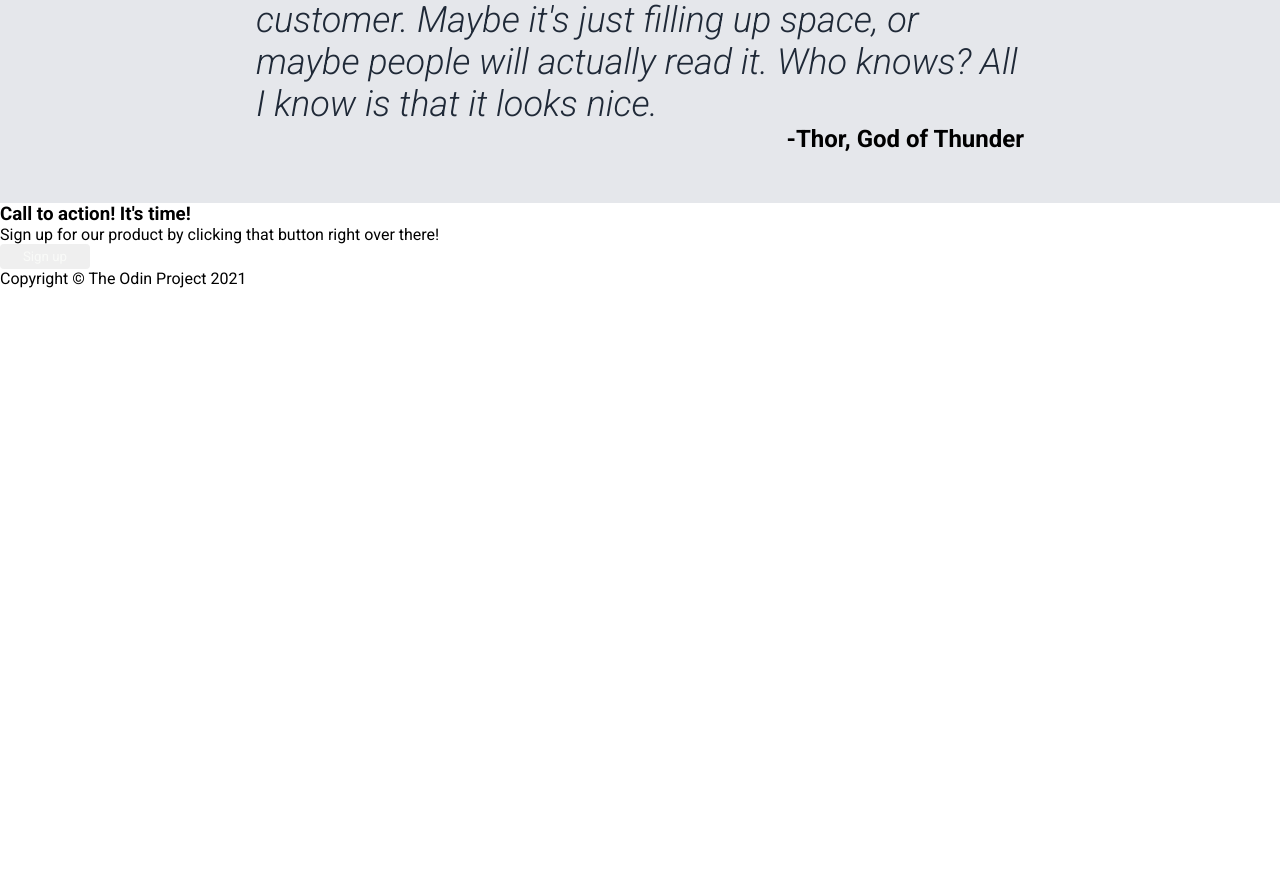
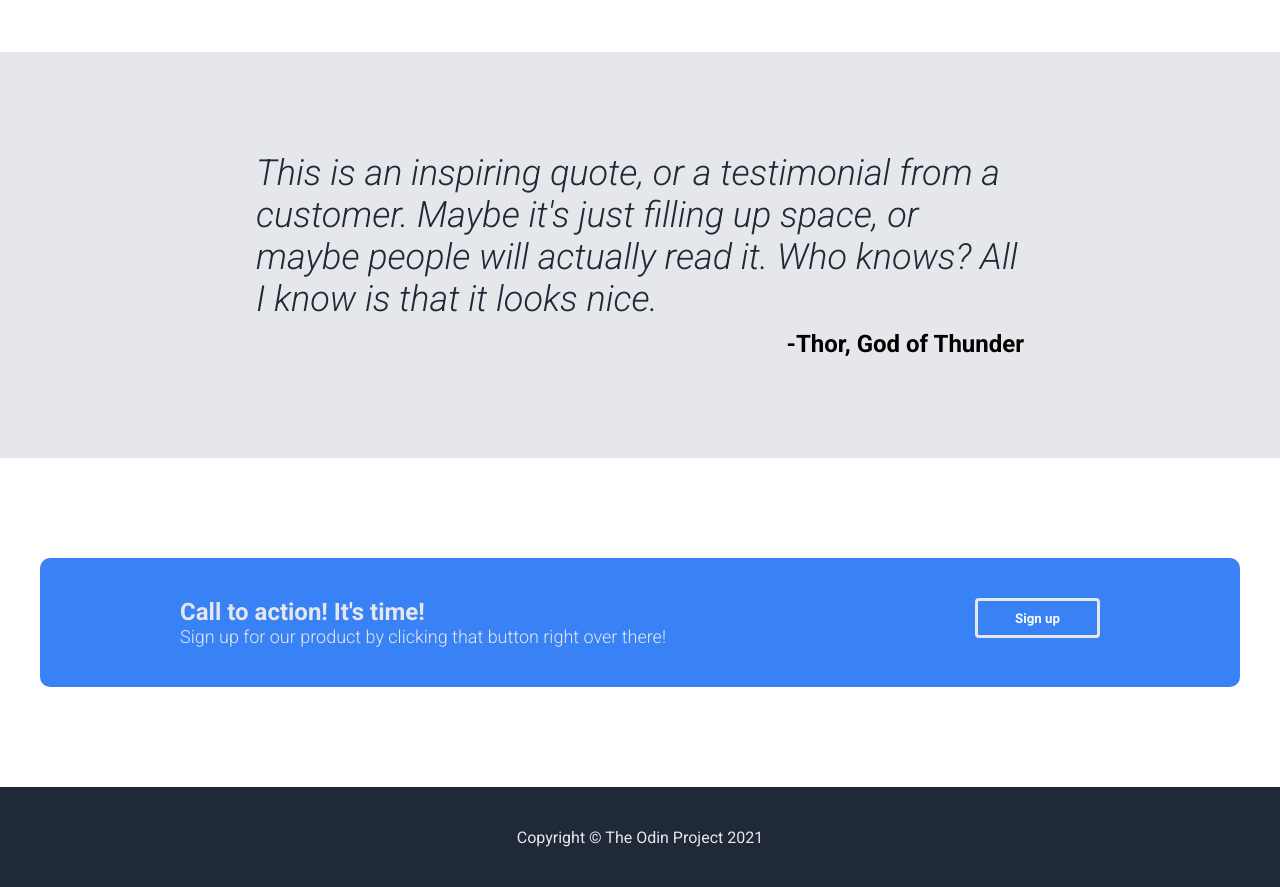
Before and after one commit to BeeFigTree/odin-flex-landing-page, a plain HTML site: page index.html in a window 1280 px wide. Shown: the part 884-1771 px from the top of the page. Before the commit the page ends 1172 px from the top, so only its background shows below. Drawn offline with Linux system fonts and the light colour scheme.

Commit message:
Finish challenge

```diff
--- a/index.html
+++ b/index.html
@@ -59,10 +59,9 @@
                 <button class="btn cta-btn">Sign up</button>
             </div>
         </div>
+        <div class="footer">
+            <span class="copyright">Copyright © The Odin Project 2021</span>
+        </div>
     </div>
-     <div class="footer">
-        <span class="copyright">Copyright © The Odin Project 2021</span>
-    </div>
-
 </body>
 </html>
--- a/style.css
+++ b/style.css
@@ -25,10 +25,11 @@ body {
 .navigation {
     display: flex;
     justify-content: space-between;
+    align-items: center;
     height: 75px;
     align-items: center;
     background: #1F2937;
-    padding: 0 256px;
+    padding: 30px 256px 100px 256px;
 }
 
 .logo {
@@ -51,7 +52,7 @@ ul {
 .hero {
     display: flex;
     background: #1F2937;
-    padding: 100px 256px;
+    padding: 50px 256px 100px 256px;
     gap: 40px;
     justify-content: space-between;
 }
@@ -81,6 +82,7 @@ h1 {
     border-radius: 4px;
     border: none;
     color: #F9FAF8;
+    font-weight: bold;
 }
 
 .hero-btn {
@@ -101,14 +103,14 @@ h1 {
     flex: 1;
     gap: 50px;
     justify-content: center;
-    padding: 50px 256px;
+    padding: 50px 256px 100px 256px;
 }
 
 h2 {
     font-size: 36px;
     font-weight: 800;
     text-align: center;
-    padding-top: 32px;
+    padding-top: 50px;
 }
 
 .images {
@@ -128,6 +130,7 @@ h2 {
 .image-subtext {
     width: 200px;
     text-align: center;
+    font-size: 18px;
 }
 
 .quote-container {
@@ -135,7 +138,7 @@ h2 {
     flex-direction: column;
     justify-content: center;
     flex: 1;
-    padding: 50px 256px;
+    padding: 100px 256px 100px 256px;
     background: #E5E7EB;
 }
 
@@ -150,4 +153,59 @@ h2 {
     font-size: 24px;
     font-weight: bold;
     align-self: flex-end;
+    margin-top: 10px;
 }
+
+.cta-container {
+    display: flex;
+    justify-content: center;
+    align-items: center;
+    padding: 100px 256px;
+    flex: 1;
+}
+
+.cta {
+    display: flex;
+    justify-content: space-between;
+    width: 1200px;
+    padding: 40px 140px;
+    background: #3882f6;
+    border-radius: 10px;
+    flex-shrink: 0;
+}
+
+.cta-info {
+    display: flex;
+    flex-direction: column;
+}
+
+.cta-btn {
+    border: 3px solid #E5E7EB;
+    width: 125px;
+
+    height: 40px;
+    background: transparent;
+}
+
+h3 {
+    font-size: 24px;
+    color: #E5E7EB;
+}
+
+.cta-info span {
+    font-size: 18px;
+    font-weight: 300;
+    color: #E5E7EB;
+}
+
+.footer {
+    display: flex;
+    justify-content: center;
+    align-items: center;
+    height: 100px;
+    background: #1F2937;
+}
+
+.copyright {
+    color: #E5E7EB;
+}
```
